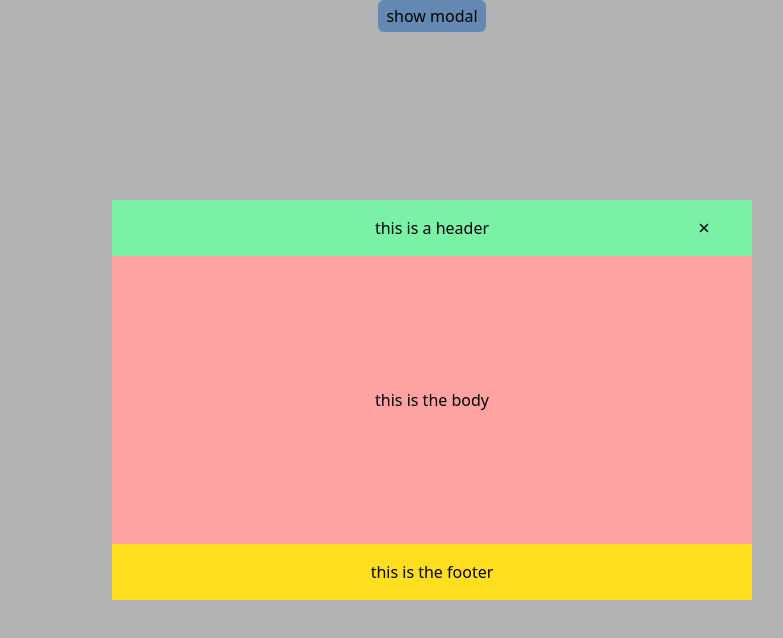
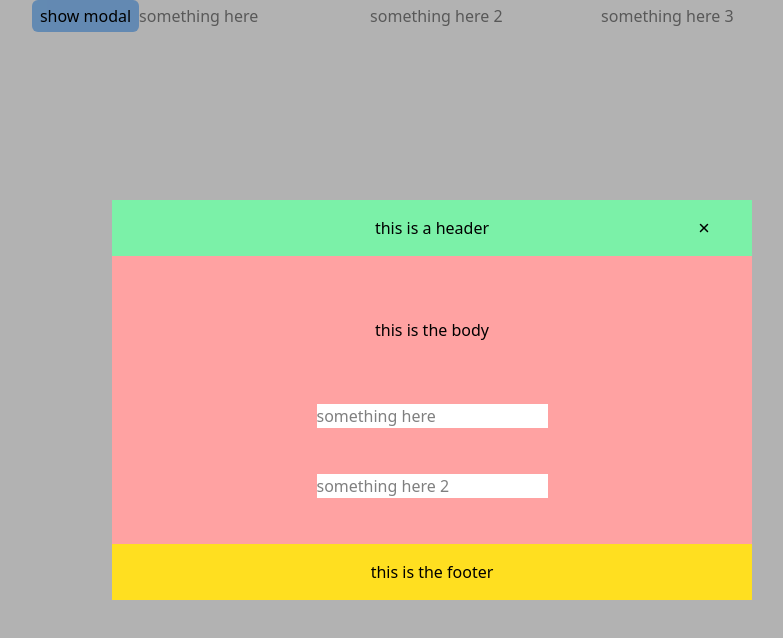
Before and after one commit to kirollos-sedhom/React-practice, a React (Vite) app: page / in a window 1280 px wide. Both pictures are taken after a click on the button "show modal". Shown: the top 638 px of the page, without its empty margins (208-991 px from the left). Built offline with nearby package versions, Linux system fonts and the light colour scheme; no server answers.

Commit message:
trap focus

```diff
--- a/src/components/Modal.tsx
+++ b/src/components/Modal.tsx
@@ -2,7 +2,6 @@ import React from "react";
 import { IoClose } from "react-icons/io5";
 
 type ModalPropsType = {
-  modalRef: React.RefObject<HTMLDivElement>;
   showModal: boolean;
   setShowModal: React.Dispatch<React.SetStateAction<boolean>>;
   header: string;
@@ -10,20 +9,48 @@ type ModalPropsType = {
   footer: string;
 };
 const Modal = ({
-  modalRef,
   showModal,
   setShowModal,
   header,
   body,
   footer,
 }: ModalPropsType) => {
+  const modalRef = React.useRef<HTMLDivElement | null>(null);
+
   React.useEffect(() => {
-    window.addEventListener("keydown", handleEscapeCloseModal);
+    if (showModal) {
+      const modalElement = modalRef.current;
+      const focusableElements = modalElement?.querySelectorAll(
+        'button, [href], input, select, textarea, [tabindex]:not([tabindex="-1"])'
+      );
 
-    return () => {
-      window.removeEventListener("keydown", handleEscapeCloseModal);
-    };
-  }, []);
+      const firstElement = focusableElements[0];
+      firstElement.focus();
+      firstElement.blur();
+      const lastElement = focusableElements[focusableElements.length - 1];
+      const handleTabKeyPress = (event) => {
+        if (event.key === "Tab") {
+          if (event.shiftKey && document.activeElement === firstElement) {
+            event.preventDefault();
+            lastElement.focus();
+          } else if (
+            !event.shiftKey &&
+            document.activeElement === lastElement
+          ) {
+            event.preventDefault();
+            firstElement.focus();
+          }
+        }
+      };
+      window.addEventListener("keydown", handleEscapeCloseModal);
+
+      modalElement.addEventListener("keydown", handleTabKeyPress);
+      return () => {
+        modalElement.removeEventListener("keydown", handleTabKeyPress);
+        window.removeEventListener("keydown", handleEscapeCloseModal);
+      };
+    }
+  }, [showModal]);
   return (
     showModal && (
       <div
@@ -32,6 +59,7 @@ const Modal = ({
       >
         <div
           ref={modalRef}
+          aria-modal={true}
           onClick={(e) => handleModalClick(e)}
           className="bg-red-300 w-1/2 h-1/2 flex flex-col items-center justify-between"
         >
@@ -44,6 +72,16 @@ const Modal = ({
           </div>
 
           <p className="w-full p-4 text-center">{body}</p>
+          <input
+            type="text"
+            className="bg-white"
+            placeholder="something here"
+          />
+          <input
+            type="text"
+            className="bg-white"
+            placeholder="something here 2"
+          />
           <p className="bg-yellow-300 w-full p-4 text-center">{footer}</p>
         </div>
       </div>
--- a/src/components/PlaceHolderPage.tsx
+++ b/src/components/PlaceHolderPage.tsx
@@ -2,14 +2,7 @@ import React from "react";
 import Modal from "./Modal";
 const PlaceHolderPage = () => {
   const [showModal, setShowModal] = React.useState(false);
-  const modalRef = React.useRef<HTMLDivElement | null>(null);
-  React.useEffect(() => {
-    window.addEventListener("keydown", trapFocus);
 
-    return () => {
-      window.removeEventListener("keydown", trapFocus);
-    };
-  }, []);
   return (
     <div>
       <div className="w-full flex justify-center">
@@ -19,9 +12,19 @@ const PlaceHolderPage = () => {
         >
           show modal
         </button>
+        <input type="text" className="bg-white" placeholder="something here" />
+        <input
+          type="text"
+          className="bg-white"
+          placeholder="something here 2"
+        />
+        <input
+          type="text"
+          className="bg-white"
+          placeholder="something here 3"
+        />
       </div>
       <Modal
-        modalRef={modalRef}
         showModal={showModal}
         setShowModal={setShowModal}
         header="this is a header"
@@ -30,18 +33,6 @@ const PlaceHolderPage = () => {
       />
     </div>
   );
-
-  function trapFocus(e: KeyboardEvent) {
-    const isTabPressed = e.key === "Tab";
-    if (!isTabPressed) {
-      return;
-    }
-    const modal = modalRef.current;
-    const possibleFocusableElements = `button, [href], input, select, textarea, iframe, [tabindex]:not([tabindex="-1"])`;
-    const focusableContent = modal?.querySelectorAll(possibleFocusableElements);
-    console.log(focusableContent ? [0] : "found none");
-    console.log(focusableContent ? [-1] : "found none");
-  }
 };
 
 export default PlaceHolderPage;
```
